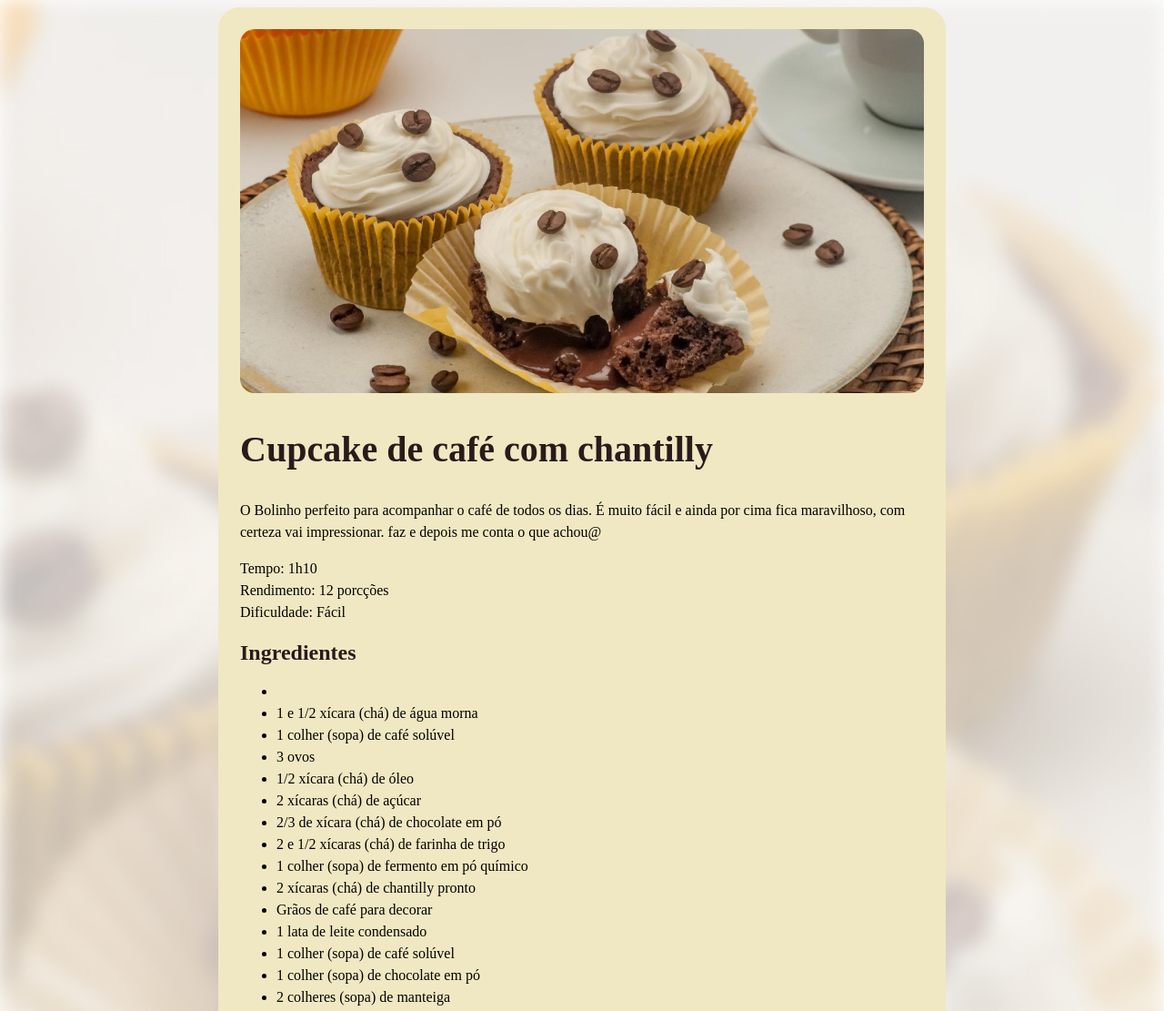
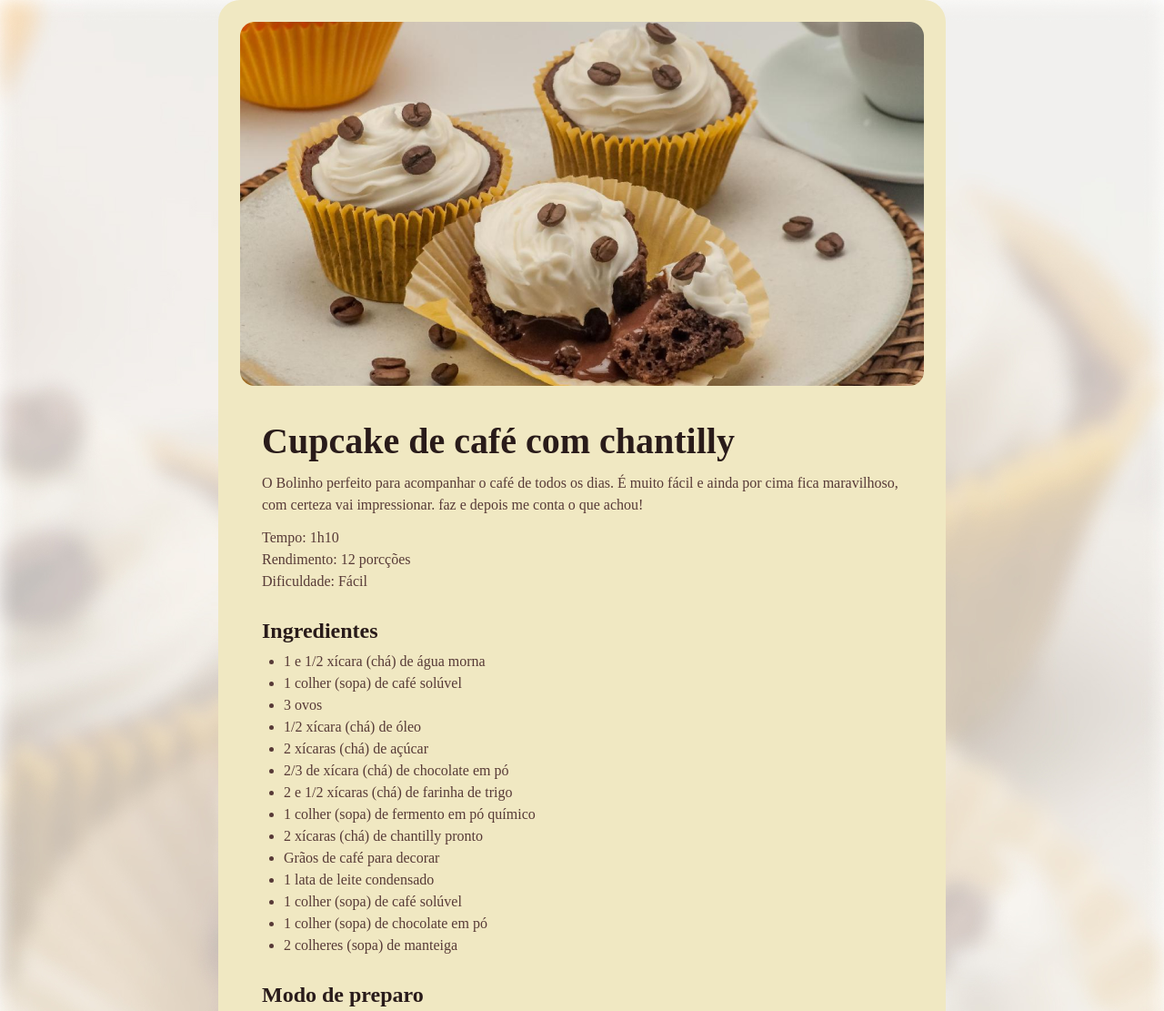
Before and after one commit to EliasFilho87/Projeto2, a plain HTML site: page index.html in a window 1280 px wide. Shown: the top 1111 px of the page at 91% size. Drawn offline with Linux system fonts and the light colour scheme; a web font is replaced by a local one.

Commit message:
Personalizando espaços

```diff
--- a/index.html
+++ b/index.html
@@ -16,20 +16,21 @@
   <div id="page">
     <img src="assets/main-image.png" alt="Imagem de um cupcake">
     <main>
-      <section id="about"></section>
+      <section id="about">
       <h1>Cupcake de café com chantilly</h1>
       <p>
-        O Bolinho perfeito para acompanhar o café de todos os dias. É muito fácil e ainda por cima fica maravilhoso, com certeza vai impressionar. faz e depois me conta o que achou@
+        O Bolinho perfeito para acompanhar o café de todos os dias. É muito fácil e ainda por cima fica maravilhoso, com certeza vai impressionar. faz e depois me conta o que achou!
       </p>
       <p>
         Tempo: 1h10 <br>
         Rendimento: 12 porcções <br>
         Dificuldade: Fácil
       </p>
+    </section>
+
       <section id="ingredient">
         <h2>Ingredientes</h2>
         <ul>
-            <li>
                 <Li>1 e 1/2 xícara (chá) de água morna</Li>
                 <Li>1 colher (sopa) de café solúvel</Li>
                 <Li>3 ovos</Li>
@@ -44,7 +45,7 @@
                 <Li>1 colher (sopa) de café solúvel</Li>
                 <Li>1 colher (sopa) de chocolate em pó</Li>
                 <Li>2 colheres (sopa) de manteiga</Li>
-            </li>
+
         </ul>
       </section>
       <section id="preparation">
--- a/style.css
+++ b/style.css
@@ -1,6 +1,12 @@
+* {
+    margin: 0;
+    padding: 0;
+}
+
 :root {
  font-family: "Alice", serif;
  line-height: 150%;
+ color: #573a37;
 }
 
 body {
@@ -17,9 +23,24 @@ body {
     margin: auto;
 }
 
+main {
+    padding: 24px;
+}
+
+section + section {
+    padding-top: 24px;
+}
+
+#about p + p {
+    margin-top: 12px;
+
+}
+
+
 h1 {
     line-height: 140%;
     font-size: 40px;
+    margin-bottom: 4px;
 }
 
 h2 {
@@ -28,4 +49,10 @@ h2 {
 
 h1, h2 {
     color: #291b1a;
+    margin-bottom: 4px;
+    line-height: 150%;
 }
+
+ul {
+    padding-left: 24px;
+}
```
